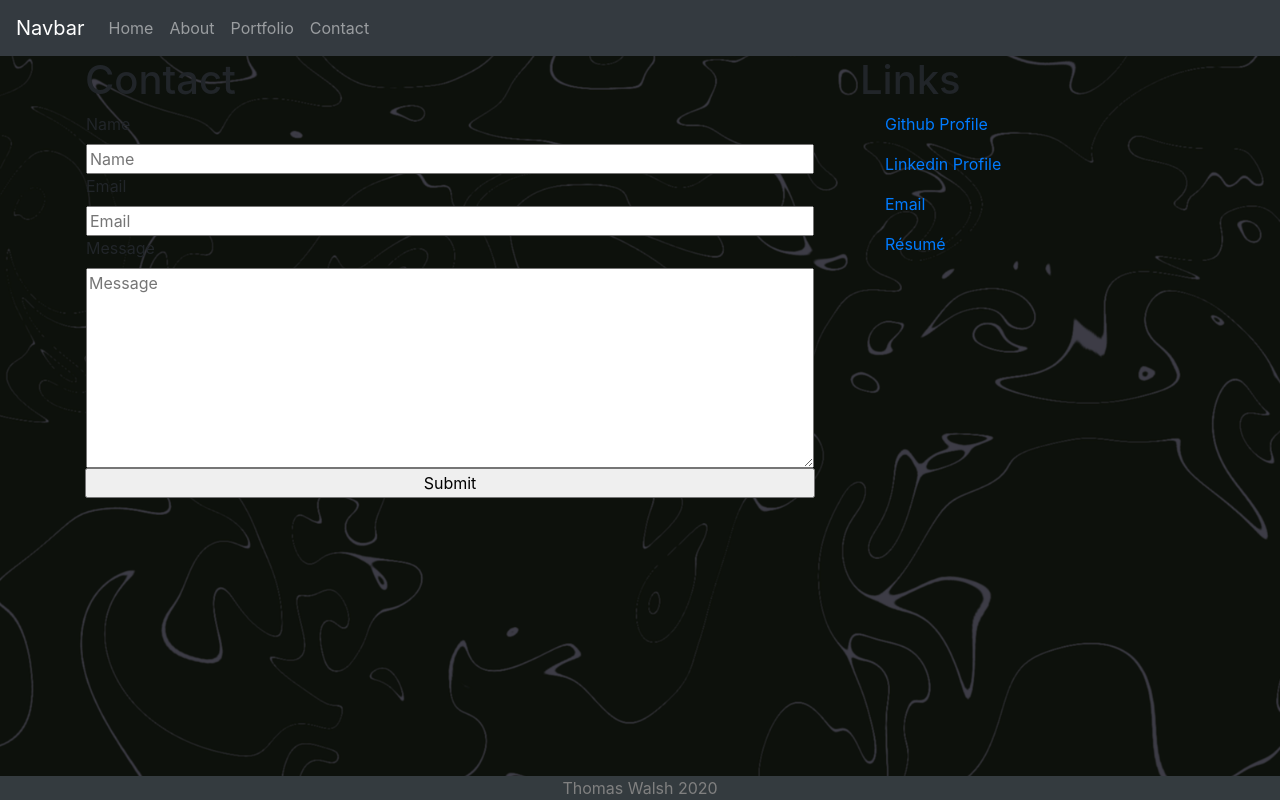
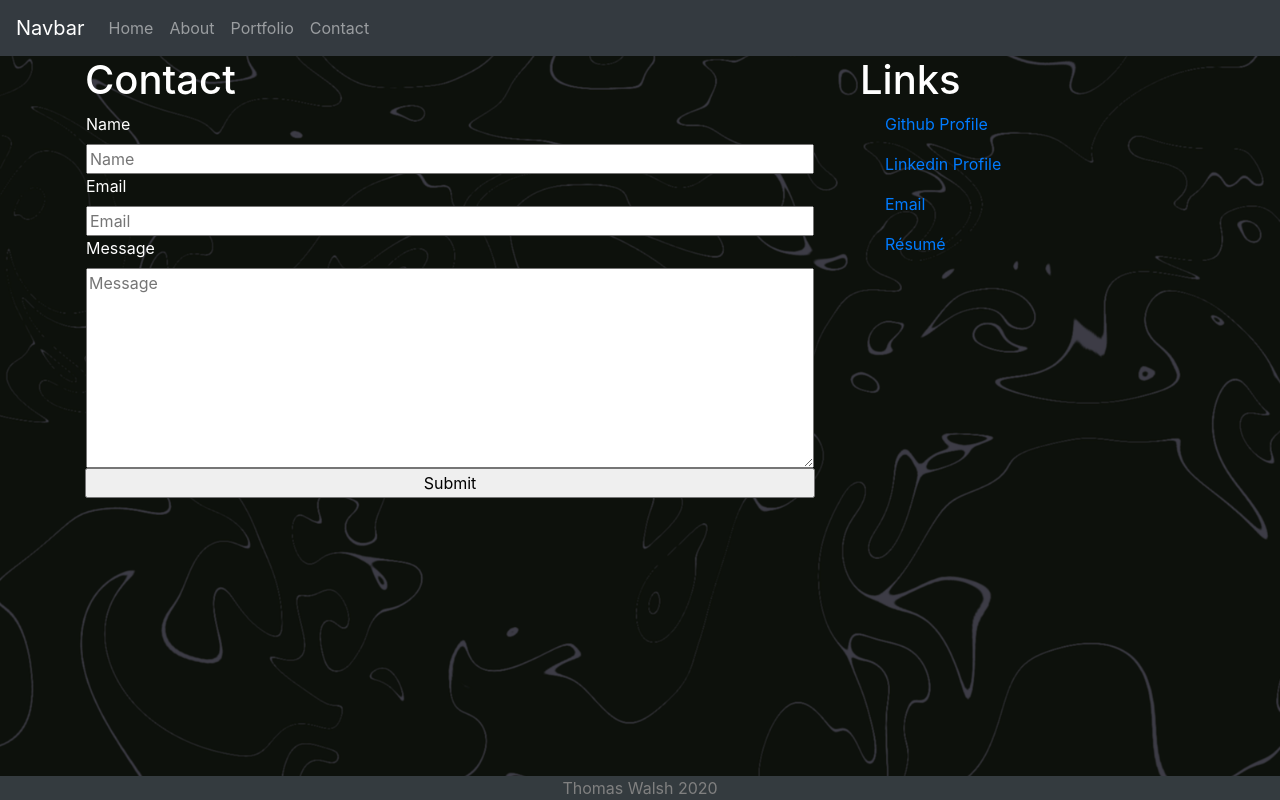
Before and after one commit to Kelendoheim/react-portfolio, a React (Create React App) app: page /contact in a window 1280 px wide. Built offline with nearby package versions, Linux system fonts and the light colour scheme.

Commit message:
changed the text color to white throughout the repo

```diff
--- a/src/pages/About/About.jsx
+++ b/src/pages/About/About.jsx
@@ -10,7 +10,7 @@ const About = () => {
         <article className="col-sm-8">
           <div className="row">
             <div className="col-sm-12">
-              <h1>About Me</h1>
+              <h1 style={{color: "white"}}>About Me</h1>
             </div>
           </div>
 
@@ -20,7 +20,7 @@ const About = () => {
               src={profile}
               alt="cat pic placeholder"
             />
-            <p className="col-md-4">
+            <p className="col-md-4" style={{color: "white"}}>
               Thomas is a fledgling Full Stack Web Developer with a background
               in Philosophy, French and Music Production. A teacher and student
               both professionally and as a hobby, he finds learning and teaching
--- a/src/pages/Contact/Contact.jsx
+++ b/src/pages/Contact/Contact.jsx
@@ -7,12 +7,12 @@ const Contact = () => {
         <article className="col-sm-8 mb-5">
           <div className="row">
             <div className="col-sm-12">
-              <h1>Contact</h1>
+              <h1 style={{color: "white"}}>Contact</h1>
             </div>
           </div>
           {/* <!-- Name input below --> */}
           <div className="row pl-3 pr-3">
-            <label for="fname">Name</label>
+            <label for="fname" style={{color: "white"}}>Name</label>
           </div>
           <div className="row pl-3 pr-3">
             <input
@@ -25,7 +25,7 @@ const Contact = () => {
           </div>
           {/* <!-- Email input below --> */}
           <div className="row pl-3 pr-3">
-            <label for="fname">Email</label>
+            <label for="fname" style={{color: "white"}}>Email</label>
           </div>
           <div className="row pl-3 pr-3">
             <input
@@ -38,7 +38,7 @@ const Contact = () => {
           </div>
           {/* <!-- Message/textarea input below --> */}
           <div className="row pl-3 pr-3">
-            <label for="subject">Message</label>
+            <label for="subject" style={{color: "white"}}>Message</label>
           </div>
           <div className="row pl-3 pr-3">
             <textarea
@@ -63,7 +63,7 @@ const Contact = () => {
           <article className="col-sm-8 mb-5">
             <div className="row">
               <div className="col-sm-12">
-                <h1>Links</h1>
+                <h1 style={{color: "white"}}>Links</h1>
               </div>
               <ul>
                 <p>
--- a/src/pages/Home/Home.jsx
+++ b/src/pages/Home/Home.jsx
@@ -10,7 +10,7 @@ const Home = () => {
         <article className="col-sm-8">
           <div className="row">
             <div className="col-sm-12">
-              <h1>About Me</h1>
+              <h1 style={{color: "white"}}>About Me</h1>
             </div>
           </div>
 
@@ -20,7 +20,7 @@ const Home = () => {
               src={profile}
               alt="cat pic placeholder"
             />
-            <p className="col-md-4">
+            <p className="col-md-4" style={{color: "white"}}>
               Thomas is a fledgling Full Stack Web Developer with a background
               in Philosophy, French and Music Production. A teacher and student
               both professionally and as a hobby, he finds learning and teaching
--- a/src/pages/Portfolio/Portfolio.jsx
+++ b/src/pages/Portfolio/Portfolio.jsx
@@ -13,7 +13,7 @@ const Portfolio = () => {
         <article className="col-sm-12 mb-5">
           <div className="row">
             <div className="col-sm-12">
-              <h1>Portfolio</h1>
+              <h1 style={{color: "white"}}>Portfolio</h1>
             </div>
           </div>
 
@@ -24,7 +24,7 @@ const Portfolio = () => {
               alt="Cultourist screenshot"
             />
             <div className="col-lg-4">
-              <p>
+              <p style={{color: "white"}}>
                 Cultourist: Know Before You Go
               </p>
               <p>
@@ -44,7 +44,7 @@ const Portfolio = () => {
               alt="password generator screenshot"
             />
             <div className="col-lg-4">
-            <p>
+            <p style={{color: "white"}}>
               README.MD Node Generator
             </p>
             <p>
@@ -60,7 +60,7 @@ const Portfolio = () => {
               alt="Project 1 screenshot"
             />
             <div className="col-lg-4">
-              <p>
+              <p style={{color: "white"}}>
                 Dinner and a Movie
               </p>
               <p>
```
